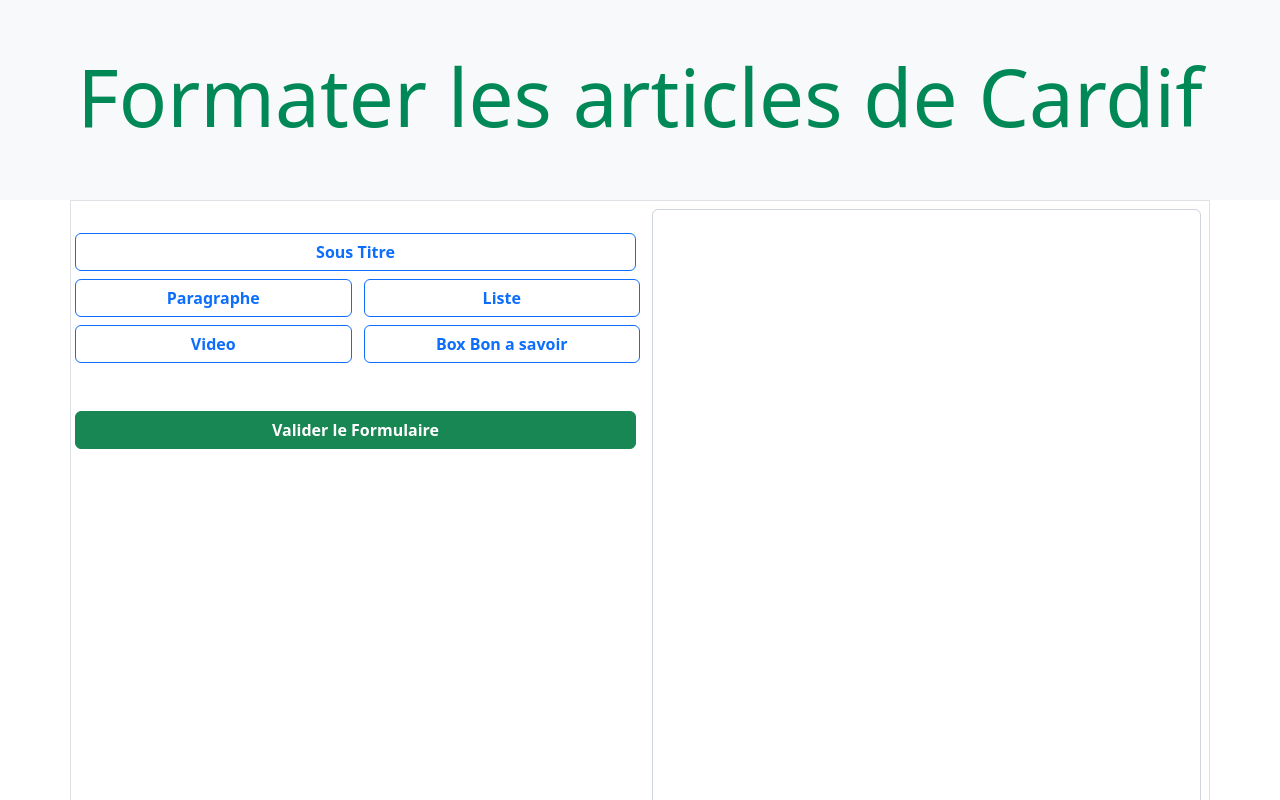
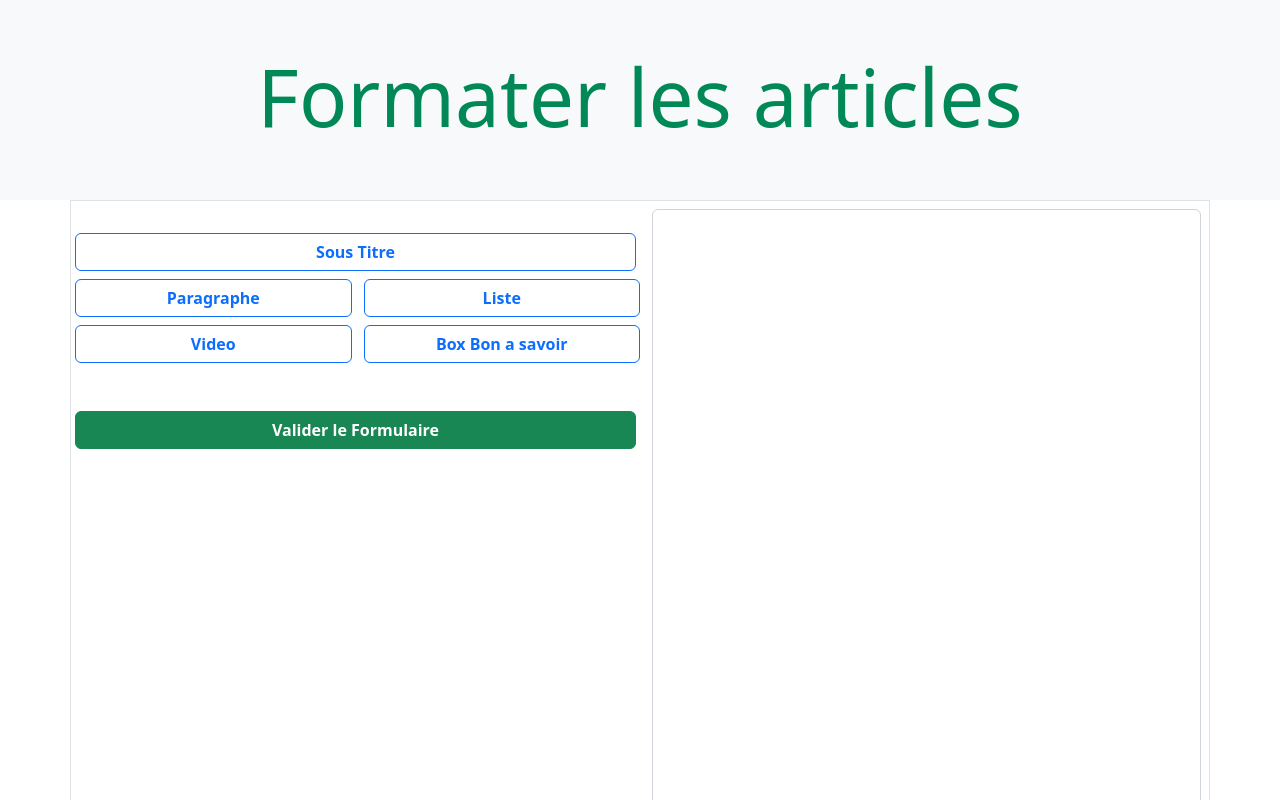
Before and after one commit to axeljunior1/bnp_projet_formatage_v3, a React (Create React App) app: page / in a window 1280 px wide. Shown: the top 800 px of the page. Built offline with nearby package versions, Linux system fonts and the light colour scheme.

Commit message:
modif pour tester la prod

```diff
--- a/src/composants/Header.js
+++ b/src/composants/Header.js
@@ -3,7 +3,7 @@
 const Header = () => {
     return (
         <nav className='navbar py-5  navbar-expand-lg bg-light justify-content-center '>
-            <h1 className='display-1 '> <span className='cardifColorGreen'> <strong> Formater les articles de Cardif </strong></span></h1>
+            <h1 className='display-1 '> <span className='cardifColorGreen'> <strong> Formater les articles </strong></span></h1>
         </nav>
     );
 };
```
